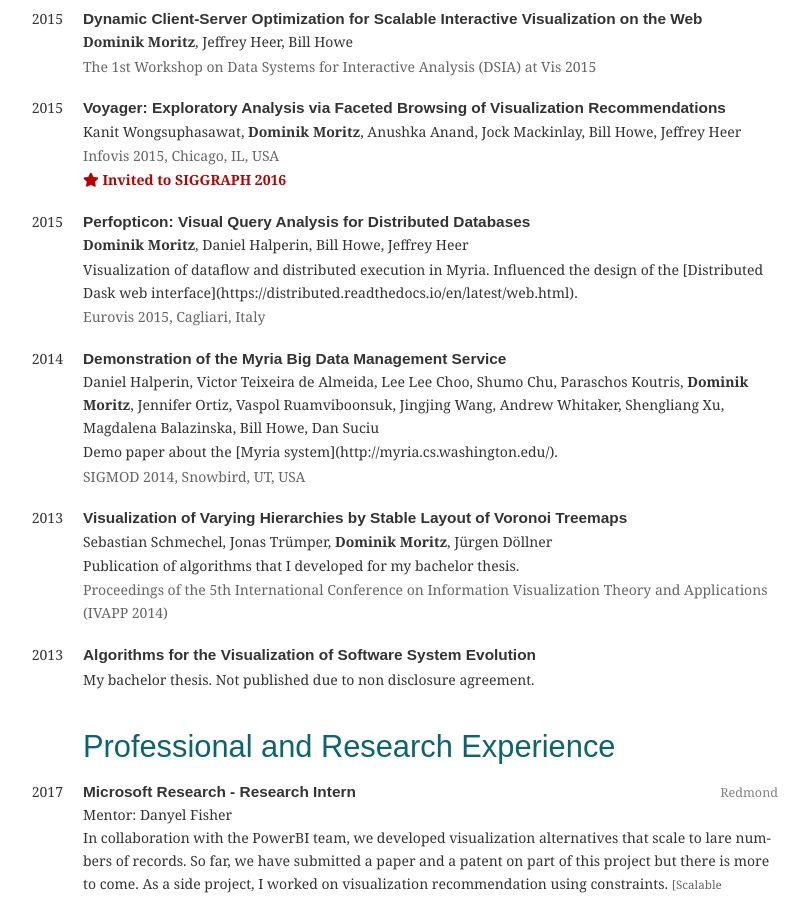
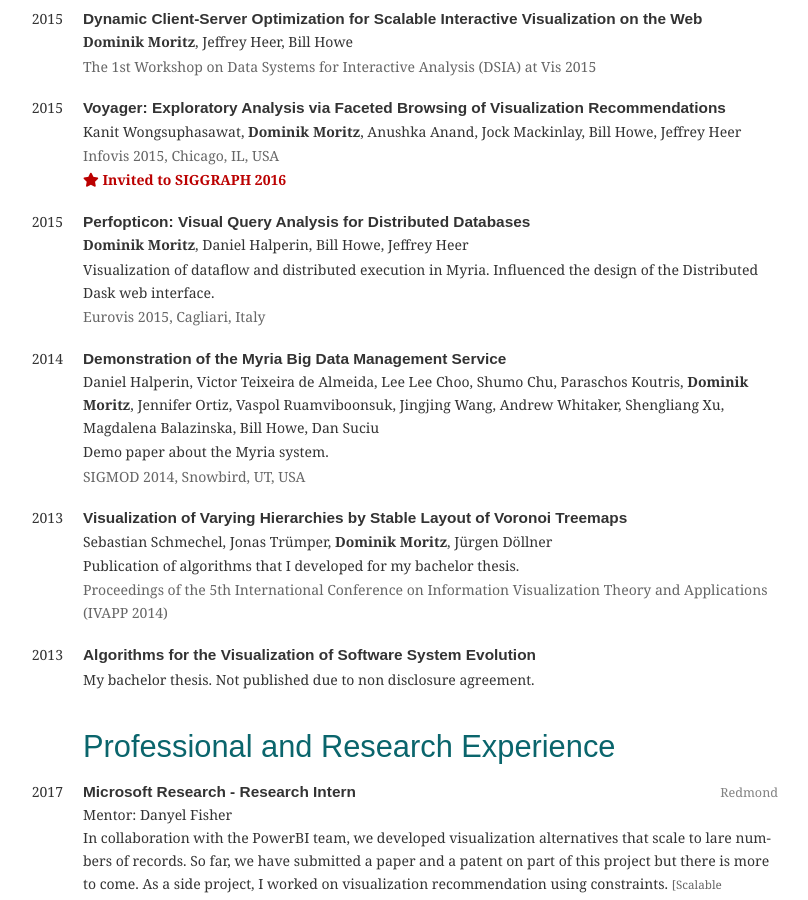
Before and after one commit to domoritz/domoritz.github.io, a Jekyll site: the page built from cv.html, in a window 1280 px wide and 900 px high, scrolled down 3167 px. Shown: the whole window, without its empty margins (262-1070 px from the left). Built offline with Jekyll 4.4.1, drawn with Linux system fonts in a browser that asks for light colours; nearby versions of some CDN libraries; some of the changed text lies outside the part shown.

Commit message:
Fix paper desc with markdown in CV

```diff
--- a/cv.html
+++ b/cv.html
@@ -267,7 +267,7 @@
         {% include person person=author %}{% unless forloop.last %}, {% endunless %}
       {% endfor %}
     </p>
-    {% if pub.description %}<p class="desc">{{ pub.description }}</p>{% endif %}
+    {% if pub.description %}<p class="desc">{{ pub.description | markdownify | remove: '<p>' | remove: '</p>' }}</p>{% endif %}
     {% if pub.venue %}<p class="muted">{{ pub.venue }}{% if pub.venue_location%}, {{ pub.venue_location }}{% endif %}</p>{% endif %}
     {% if pub.awards %}<strong class="award"><i class="fas fa-star" aria-hidden="true"></i> {{ pub.awards }}</strong>{% endif %}
   </div>
```
